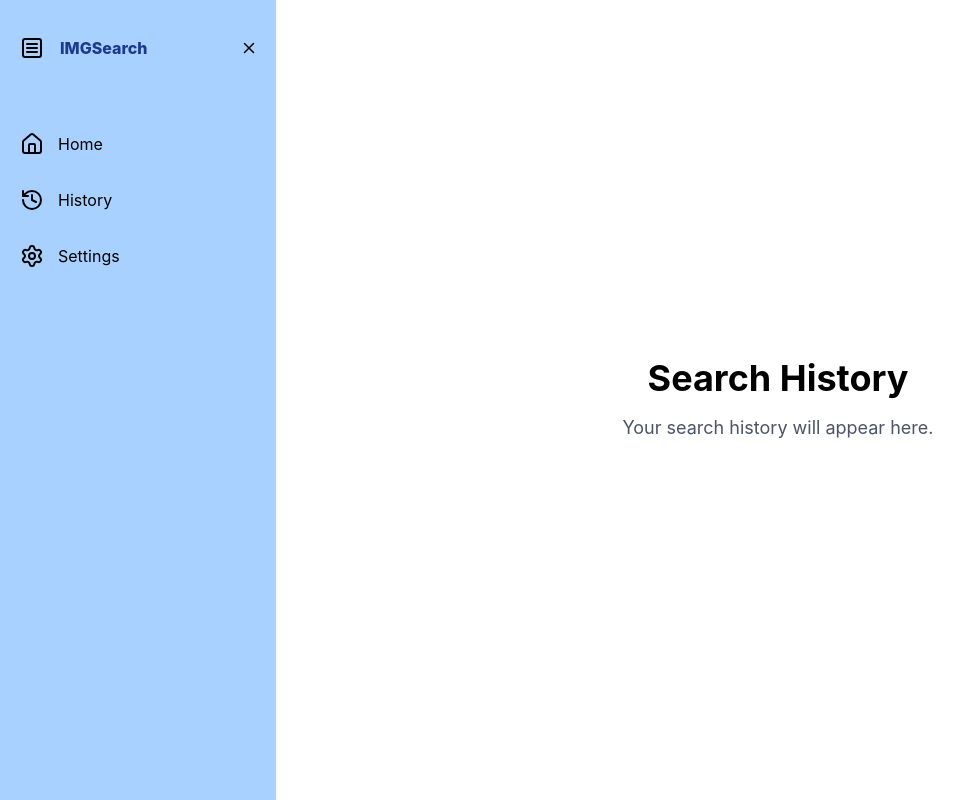
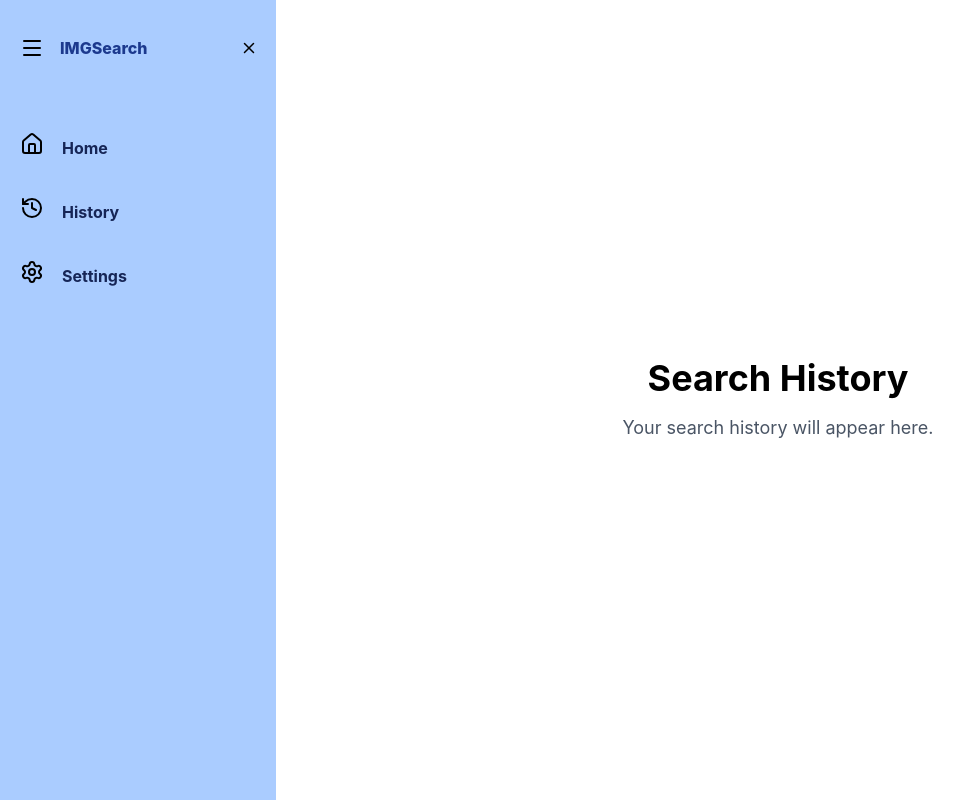
Before and after one commit to komoforbrandon/Img_Search, a React (Vite) app: page /history in a window 1280 px wide. Shown: the whole page, without its empty margins (0-973 px from the left). Built offline with nearby package versions, Linux system fonts and the light colour scheme.

Commit message:
some changes made so that the app can work correctly

```diff
--- a/src/App.tsx
+++ b/src/App.tsx
@@ -2,10 +2,13 @@ import { useState } from 'react'
 import './App.css'
 import Routing from './Routes/routing'
 import Sidebar from './components/sidebar'
+import { QueryClientProvider, QueryClient } from '@tanstack/react-query'
 
+const queryClient = new QueryClient()
 function App() {
   const [leftsidebar, setLeftsidebar] = useState<boolean>(true)
   return (
+    <QueryClientProvider client={queryClient}>
       <div className="flex min-h-screen">
         <Sidebar
           isLeftbar={leftsidebar}
@@ -13,6 +16,7 @@ const [leftsidebar, setLeftsidebar] = useState<boolean>(true)
         />
         <Routing />
       </div>
+    </QueryClientProvider>
   )
 }
 
--- a/src/components/search.tsx
+++ b/src/components/search.tsx
@@ -10,7 +10,7 @@ export default function ImgSearch({ onSearch }: SearchProps) {
   return (
     <div className="flex flex-row items-center py-2 px-6 border-2 border-b-blue-800/70 outline-1 outline-blue-800/50 rounded-3xl my-3 mx-auto max-w-3xl">
       <input type="search" value={search} onChange={(e) => setSearch(e.target.value)} placeholder="Search for an Image..." className="outline-none border-none w-full text-lg pr-4" />
-      <button className="cursor-pointer" onClick={() => onSearch(search)} >
+      <button className="cursor-pointer" onClick={() => onSearch(search)}>
         <Search size={25} />
       </button>
     </div>
--- a/src/components/sidebar.tsx
+++ b/src/components/sidebar.tsx
@@ -1,5 +1,5 @@
 import { Link } from 'react-router-dom';
-import { HomeIcon, MenuSquareIcon, X, HistoryIcon, Settings } from 'lucide-react';
+import { HomeIcon, Menu, X, HistoryIcon, Settings } from 'lucide-react';
 
 type leftsideBarProp ={
     isLeftbar:boolean;
@@ -12,12 +12,12 @@ const closeSidebar = () => {
 }
 
     return (
-        <div className={`flex ${!isLeftbar ? hideWidth : 'w-fit'} bg-blue-400/50 h-screen overflow-hidden`}>
+        <div className={`flex ${!isLeftbar ? hideWidth : 'w-fit'} bg-blue-500/40 h-screen overflow-hidden sticky top-0`}>
             <div className='w-65 m-2'>
                 <div className='logo-container'>
                     <div className="flex flex-row justify-between mt-3 mb-10">
                         <button className='flex px-3 hover:bg-blue-500/50 hover:text-white hover:rounded-2xl w-40 p-3 my-1' onClick={() => changeIsLeftbar(!isLeftbar)}>
-                            <MenuSquareIcon size={24} className='mr-3' />
+                            <Menu size={24} className='mr-3' />
                             <span className='font-extrabold text-blue-900 ml-1'>IMGSearch</span>
                         </button>
                         <button onClick={closeSidebar} className='hover:bg-blue-500/50 hover:text-white hover:rounded-2xl w-10 p-3 my-1'>
@@ -29,20 +29,20 @@ const closeSidebar = () => {
                         <Link to="/" >
                             <button className='flex hover:bg-blue-500/50 hover:text-white hover:rounded-2xl w-40 p-3 my-1'>
                                 <HomeIcon size={24} className='mr-3.5' />
-                                Home
+                                <span className='font-bold text-blue-950 m-1'>Home</span>
 
                             </button>
                         </Link>
                         <Link to="/history">
                         <button className='flex hover:bg-blue-500/50 hover:text-white hover:rounded-2xl w-40 p-3 my-1'>
                             <HistoryIcon size={24} className='mr-3.5' />
-                            History
+                            <span className='font-bold text-blue-950 m-1'>History</span>
                         </button>
                         </Link>
                         <Link to="/settings">
                         <button className='flex hover:bg-blue-500/50 hover:text-white hover:rounded-2xl w-40 p-3 my-1'>
                             <Settings size={24} className='mr-3.5' />
-                         Settings
+                         <span className='font-bold text-blue-950 m-1'>Settings</span>
                         </button>
                         </Link>
                     </div>
```
Lines whose indentation alone changed are shown as unchanged.
